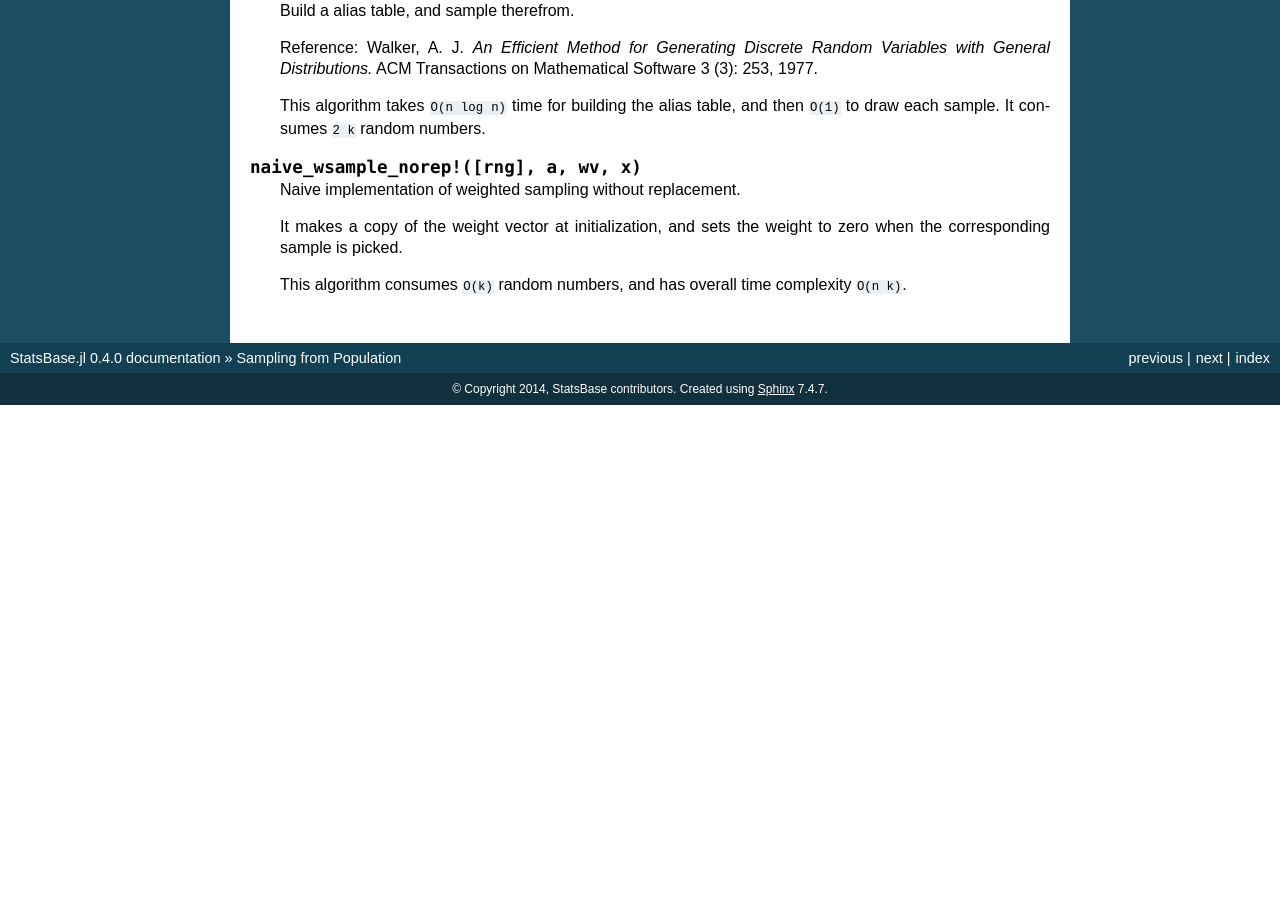
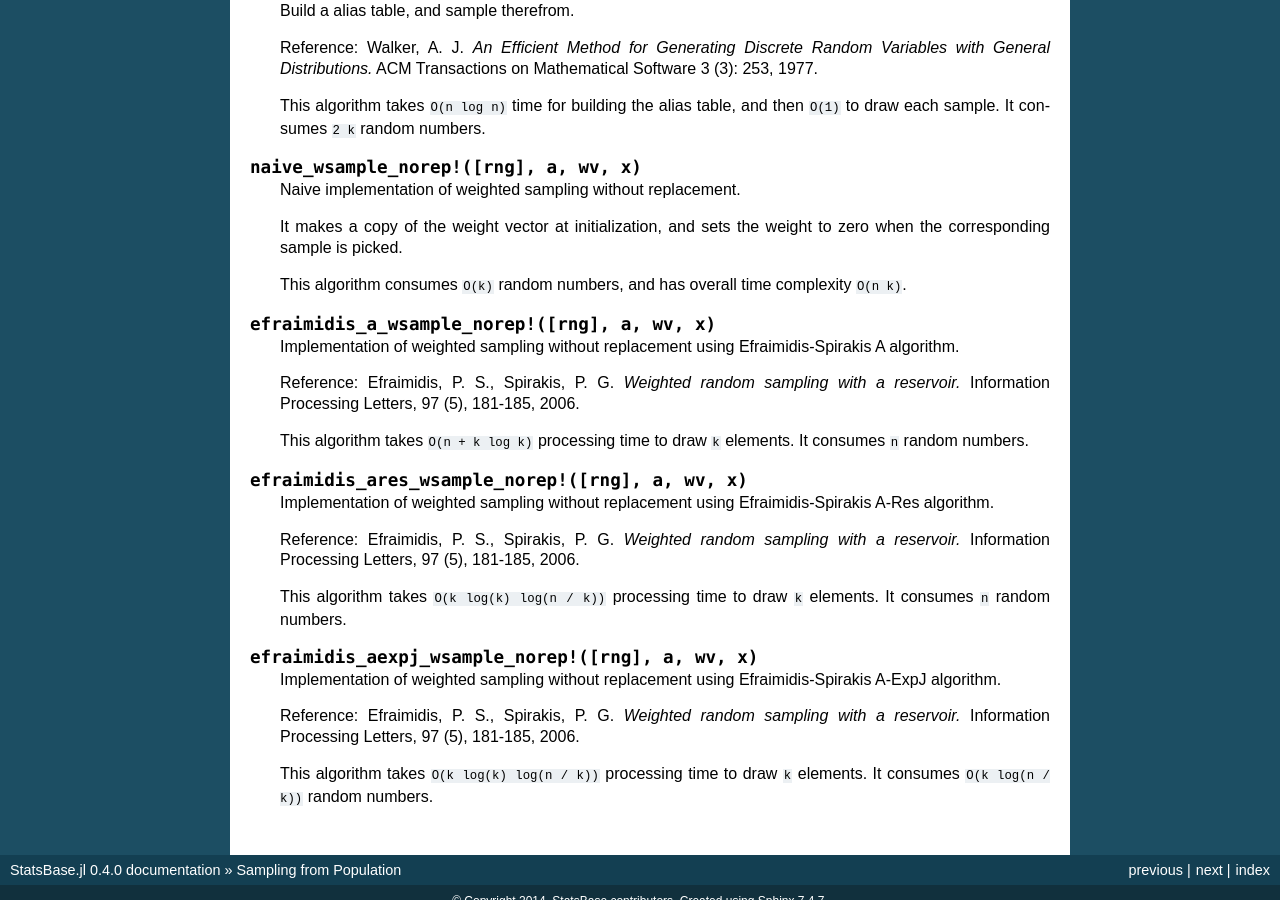
Before and after one commit to JuliaStats/StatsBase.jl, a Sphinx documentation site: the page built from docs/source/sampling.rst, in a window 1280 px wide and 900 px high, scrolled down 3058 px. Built offline with Sphinx 7.4.7, drawn with Linux system fonts in a browser that asks for light colours; formulas are drawn with MathJax 3; before the commit the page ends 3463 px from its top, so only the background shows below that.

Commit message:
Documentation of Efraimidis-Spirakis samplers (#254)

```diff
--- a/docs/source/sampling.rst
+++ b/docs/source/sampling.rst
@@ -172,3 +172,27 @@
     It makes a copy of the weight vector at initialization, and sets the weight to zero when the corresponding sample is picked.
 
     This algorithm consumes ``O(k)`` random numbers, and has overall time complexity ``O(n k)``.
+
+.. function:: efraimidis_a_wsample_norep!([rng], a, wv, x)
+
+    Implementation of weighted sampling without replacement using Efraimidis-Spirakis A algorithm.
+
+    Reference: Efraimidis, P. S., Spirakis, P. G. *Weighted random sampling with a reservoir.* Information Processing  Letters, 97 (5), 181-185, 2006.
+
+    This algorithm takes ``O(n + k log k)`` processing time to draw ``k`` elements. It consumes ``n`` random numbers.
+
+.. function:: efraimidis_ares_wsample_norep!([rng], a, wv, x)
+
+    Implementation of weighted sampling without replacement using Efraimidis-Spirakis A-Res algorithm.
+
+    Reference: Efraimidis, P. S., Spirakis, P. G. *Weighted random sampling with a reservoir.* Information Processing  Letters, 97 (5), 181-185, 2006.
+
+    This algorithm takes ``O(k log(k) log(n / k))`` processing time to draw ``k`` elements. It consumes ``n`` random numbers.
+
+.. function:: efraimidis_aexpj_wsample_norep!([rng], a, wv, x)
+
+    Implementation of weighted sampling without replacement using Efraimidis-Spirakis A-ExpJ algorithm.
+
+    Reference: Efraimidis, P. S., Spirakis, P. G. *Weighted random sampling with a reservoir.* Information Processing  Letters, 97 (5), 181-185, 2006.
+
+    This algorithm takes ``O(k log(k) log(n / k))`` processing time to draw ``k`` elements. It consumes ``O(k log(n / k))`` random numbers.
```
